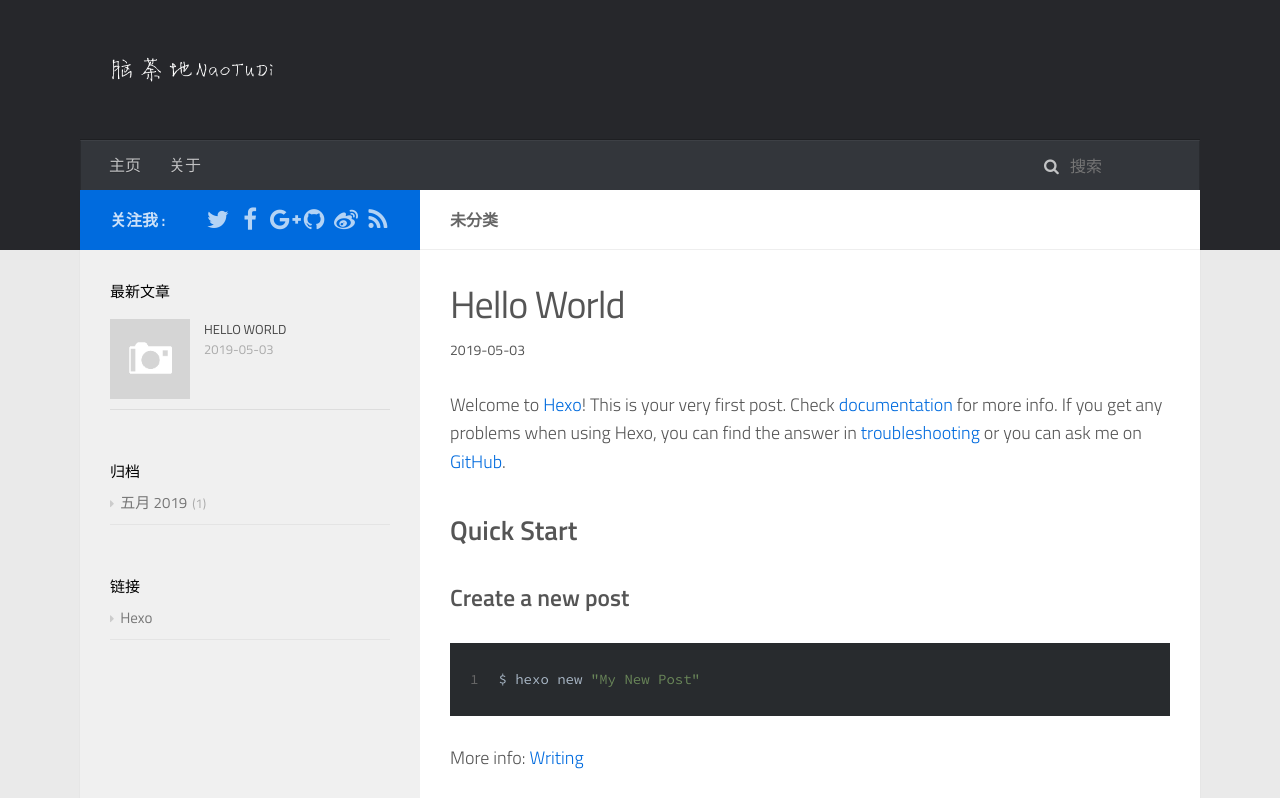
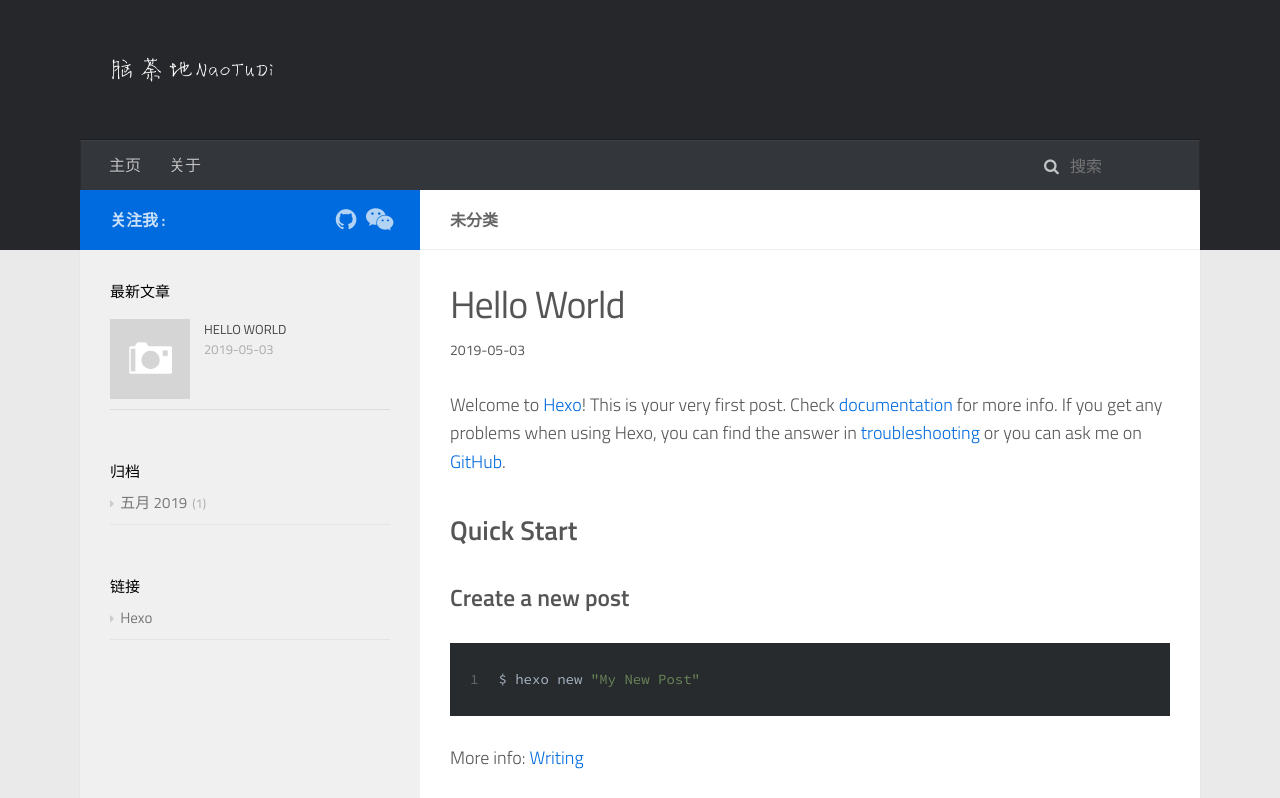
Before and after one commit to XuJiaCheng1993/XuJiaCheng1993.github.io, a plain HTML site: page 2019/05/03/hello-world/index.html in a window 1280 px wide. Shown: the top 798 px of the page. Drawn offline with Linux system fonts and the light colour scheme; a script that the page names is missing.

Commit message:
Site updated: 2019-05-03 22:44:15

```diff
--- a/2019/05/03/hello-world/index.html
+++ b/2019/05/03/hello-world/index.html
@@ -26,8 +26,6 @@
 <meta name="twitter:description" content="Welcome to Hexo! This is your very first post. Check documentation for more info. If you get any problems when using Hexo, you can find the answer in troubleshooting or you can ask me on GitHub. Quick">
 
 
-
-        <link rel="alternate" href="/" title="脑荼地NaoTuDi" type="application/atom+xml">
 
 
 
@@ -290,31 +288,7 @@ Quick"
 
 
                 <li>
-                    <a class="social-tooltip" title="twitter" href="/" target="_blank" rel="noopener">
-                        <i class="icon fa fa-twitter"></i>
-                    </a>
-                </li>
-
-
-
-                <li>
-                    <a class="social-tooltip" title="facebook" href="/" target="_blank" rel="noopener">
-                        <i class="icon fa fa-facebook"></i>
-                    </a>
-                </li>
-
-
-
-                <li>
-                    <a class="social-tooltip" title="google-plus" href="/" target="_blank" rel="noopener">
-                        <i class="icon fa fa-google-plus"></i>
-                    </a>
-                </li>
-
-
-
-                <li>
-                    <a class="social-tooltip" title="github" href="https://github.com/ppoffice/hexo-theme-hueman" target="_blank" rel="noopener">
+                    <a class="social-tooltip" title="github" href="https://github.com/XuJiaCheng1993" target="_blank" rel="noopener">
                         <i class="icon fa fa-github"></i>
                     </a>
                 </li>
@@ -322,16 +296,8 @@ Quick"
 
 
                 <li>
-                    <a class="social-tooltip" title="weibo" href="/" target="_blank" rel="noopener">
-                        <i class="icon fa fa-weibo"></i>
-                    </a>
-                </li>
-
-
-
-                <li>
-                    <a class="social-tooltip" title="rss" href="/" target="_blank" rel="noopener">
-                        <i class="icon fa fa-rss"></i>
+                    <a class="social-tooltip" title="weixin" href="https://www.zhihu.com/people/fang-ze-hua-56/" target="_blank" rel="noopener">
+                        <i class="icon fa fa-weixin"></i>
                     </a>
                 </li>
 
```
Also changed, not shown: archives/2019/05/index.html (+3 -37 lines), archives/2019/index.html (+3 -37 lines), archives/index.html (+3 -37 lines), index.html (+3 -37 lines).
